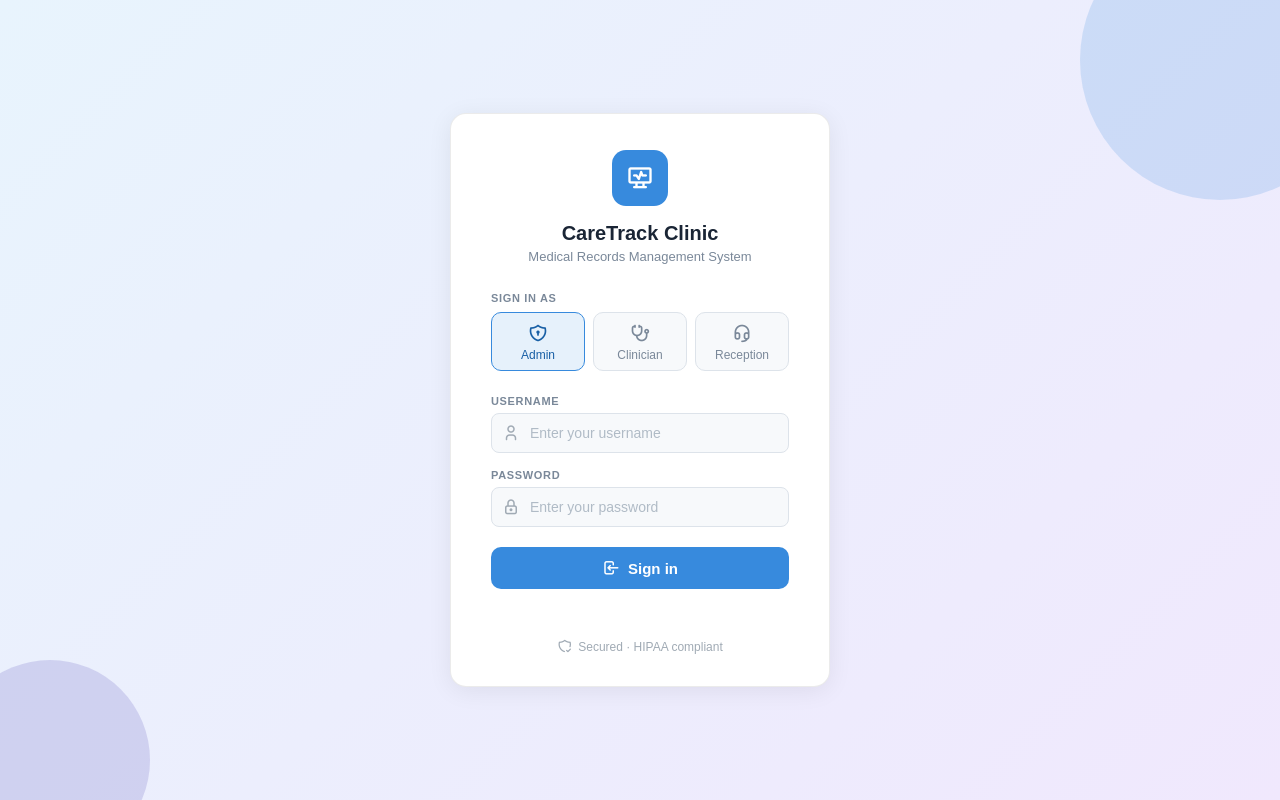
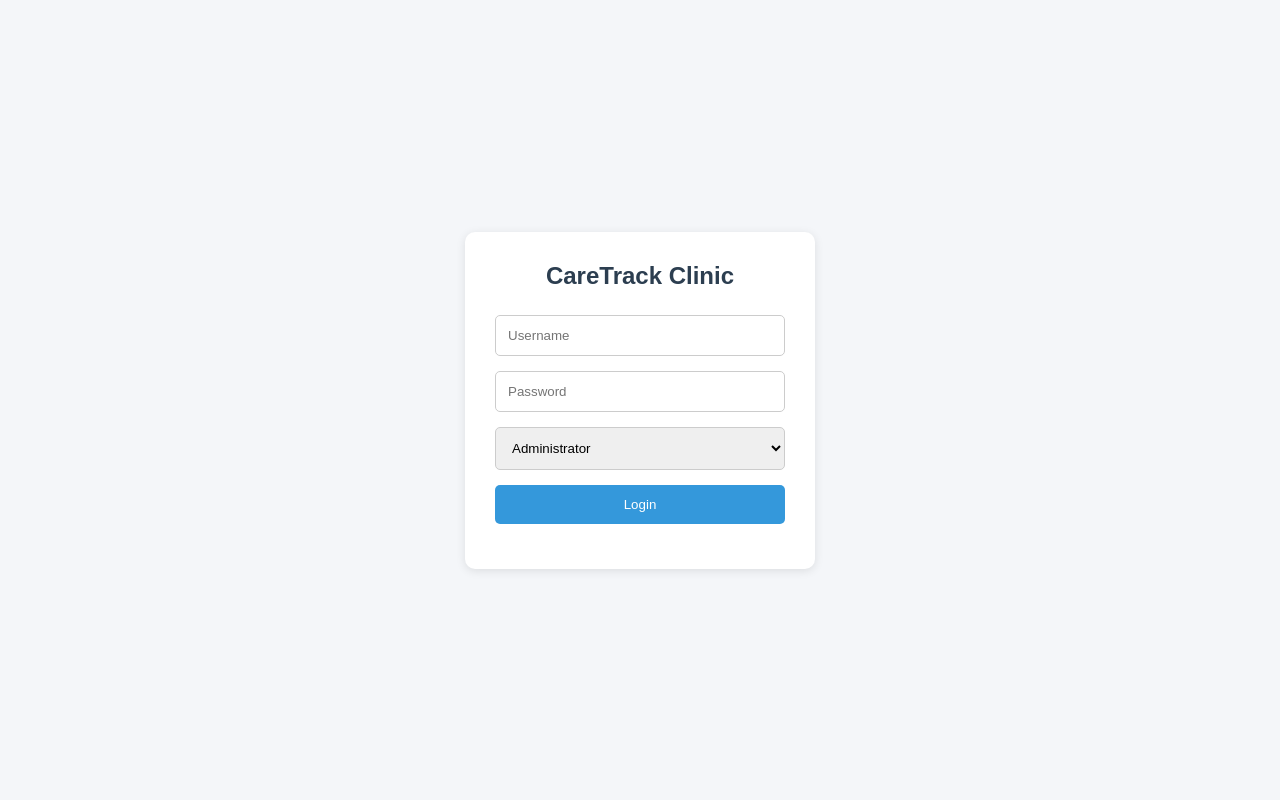
Before and after one commit to s1mpleUzb/caretrack, a plain HTML site: page frontend/login.html in a window 1280 px wide. Drawn offline with Linux system fonts and the light colour scheme.

Commit message:
fronted added finally 5

```diff
--- a/frontend/css/login.css
+++ b/frontend/css/login.css
@@ -1,248 +1,64 @@
-/* ── Reset ── */
-*,
-*::before,
-*::after {
+* {
   margin: 0;
   padding: 0;
   box-sizing: border-box;
 }
-
-/* ── Page ── */
 body.login-body {
   font-family: Arial, sans-serif;
-  background: linear-gradient(135deg, #e8f4fd 0%, #f0e8fd 100%);
-  min-height: 100vh;
+  background: #f4f6f9;
   display: flex;
+  justify-content: center;
   align-items: center;
-  justify-content: center;
-  position: relative;
-  overflow: hidden;
+  height: 100vh;
+}
+.login-container {
+  width: 350px;
+  background: white;
+  padding: 30px;
+  border-radius: 10px;
+  box-shadow: 0 2px 10px rgba(0, 0, 0, 0.1);
+}
+.login-container h2 {
+  text-align: center;
+  margin-bottom: 25px;
+  color: #2c3e50;
+}
+.login-container input,
+.login-container select {
+  width: 100%;
+  padding: 12px;
+  margin-bottom: 15px;
+  border: 1px solid #ccc;
+  border-radius: 5px;
+  outline: none;
 }
 
-/* ── Decorative circles ── */
-.deco-circle {
-  position: fixed;
-  border-radius: 50%;
-  pointer-events: none;
-  opacity: 0.18;
-}
-.deco-top {
-  width: 280px;
-  height: 280px;
-  background: #378add;
-  top: -80px;
-  right: -80px;
-}
-.deco-bottom {
-  width: 200px;
-  height: 200px;
-  background: #534ab7;
-  bottom: -60px;
-  left: -50px;
+.login-container input:focus,
+.login-container select:focus {
+  border-color: #3498db;
 }
 
-/* ── Card ── */
-.login-card {
-  position: relative;
-  z-index: 1;
+.login-container button {
   width: 100%;
-  max-width: 380px;
-  background: #ffffff;
-  border-radius: 16px;
-  border: 1px solid rgba(0, 0, 0, 0.08);
-  padding: 2.25rem 2.5rem 2rem;
-  box-shadow: 0 4px 24px rgba(0, 0, 0, 0.07);
+
+  padding: 12px;
+
+  border: none;
+
+  background: #3498db;
+  color: white;
+
+  border-radius: 5px;
+
+  cursor: pointer;
+
+  transition: 0.3s;
 }
 
-/* ── Brand ── */
-.brand-icon {
-  width: 56px;
-  height: 56px;
-  background: #378add;
-  border-radius: 14px;
-  display: flex;
-  align-items: center;
-  justify-content: center;
-  margin: 0 auto 1rem;
-  color: #ffffff;
-  font-size: 28px;
+.login-container button:hover {
+  background: #2980b9;
 }
-
-.brand-title {
+#message {
+  margin-top: 15px;
   text-align: center;
-  font-size: 20px;
-  font-weight: 600;
-  color: #1a2535;
-  margin-bottom: 4px;
 }
-
-.brand-subtitle {
-  text-align: center;
-  font-size: 13px;
-  color: #7a8899;
-  margin-bottom: 1.75rem;
-}
-
-/* ── Role pills ── */
-.role-label {
-  font-size: 11px;
-  font-weight: 600;
-  color: #7a8899;
-  text-transform: uppercase;
-  letter-spacing: 0.06em;
-  margin-bottom: 8px;
-}
-
-.role-pills {
-  display: flex;
-  gap: 8px;
-  margin-bottom: 1.5rem;
-}
-
-.role-pill {
-  flex: 1;
-  padding: 10px 6px 8px;
-  border-radius: 10px;
-  border: 1px solid #dde3ea;
-  background: #f7f9fb;
-  font-size: 12px;
-  font-weight: 500;
-  color: #7a8899;
-  cursor: pointer;
-  text-align: center;
-  display: flex;
-  flex-direction: column;
-  align-items: center;
-  gap: 5px;
-  transition:
-    border-color 0.15s,
-    color 0.15s,
-    background 0.15s;
-  font-family: Arial, sans-serif;
-}
-
-.role-pill i {
-  font-size: 20px;
-}
-
-.role-pill:hover {
-  border-color: #378add;
-  color: #378add;
-  background: #eef6fd;
-}
-
-.role-pill.active {
-  background: #e6f1fb;
-  border-color: #378add;
-  color: #185fa5;
-}
-
-/* ── Fields ── */
-.field-group {
-  margin-bottom: 1rem;
-}
-
-.field-label {
-  display: block;
-  font-size: 11px;
-  font-weight: 600;
-  color: #7a8899;
-  text-transform: uppercase;
-  letter-spacing: 0.06em;
-  margin-bottom: 6px;
-}
-
-.field-wrap {
-  position: relative;
-  display: flex;
-  align-items: center;
-}
-
-.field-wrap i {
-  position: absolute;
-  left: 11px;
-  font-size: 18px;
-  color: #a0aab4;
-  pointer-events: none;
-}
-
-.field-wrap input {
-  width: 100%;
-  padding: 11px 12px 11px 38px;
-  border: 1px solid #dde3ea;
-  border-radius: 8px;
-  font-size: 14px;
-  color: #1a2535;
-  background: #f7f9fb;
-  outline: none;
-  transition:
-    border-color 0.15s,
-    background 0.15s;
-  font-family: Arial, sans-serif;
-}
-
-.field-wrap input::placeholder {
-  color: #b0bbc6;
-}
-
-.field-wrap input:focus {
-  border-color: #378add;
-  background: #ffffff;
-}
-
-/* ── Submit button ── */
-.login-btn {
-  width: 100%;
-  margin-top: 1.25rem;
-  padding: 12px;
-  font-size: 15px;
-  font-weight: 600;
-  background: #378add;
-  color: #ffffff;
-  border: none;
-  border-radius: 10px;
-  cursor: pointer;
-  display: flex;
-  align-items: center;
-  justify-content: center;
-  gap: 8px;
-  transition: background 0.2s;
-  font-family: Arial, sans-serif;
-}
-
-.login-btn i {
-  font-size: 18px;
-}
-
-.login-btn:hover {
-  background: #185fa5;
-}
-
-.login-btn:active {
-  background: #0c447c;
-  transform: scale(0.99);
-}
-
-/* ── Message ── */
-#message {
-  margin-top: 12px;
-  text-align: center;
-  font-size: 13px;
-  color: #e05050;
-  min-height: 18px;
-}
-
-/* ── Secure note ── */
-.secure-note {
-  display: flex;
-  align-items: center;
-  justify-content: center;
-  gap: 6px;
-  margin-top: 1.25rem;
-  font-size: 12px;
-  color: #a0aab4;
-}
-
-.secure-note i {
-  font-size: 15px;
-}
--- a/frontend/login.html
+++ b/frontend/login.html
@@ -3,81 +3,28 @@
   <head>
     <meta charset="UTF-8" />
     <meta name="viewport" content="width=device-width, initial-scale=1.0" />
-    <title>CareTrack Clinic – Login</title>
-    <link
-      rel="stylesheet"
-      href="https://cdn.jsdelivr.net/npm/@tabler/icons-webfont@3.19.0/dist/tabler-icons.min.css"
-    />
+    <title>MRMS Login</title>
+
     <link rel="stylesheet" href="css/login.css" />
   </head>
+
   <body class="login-body">
-    <div class="deco-circle deco-top"></div>
-    <div class="deco-circle deco-bottom"></div>
+    <div class="login-container">
+      <h2>CareTrack Clinic</h2>
 
-    <div class="login-card">
-      <div class="brand-icon">
-        <i class="ti ti-heart-rate-monitor"></i>
-      </div>
-      <h1 class="brand-title">CareTrack Clinic</h1>
-      <p class="brand-subtitle">Medical Records Management System</p>
+      <form id="loginForm">
+        <input type="text" id="username" placeholder="Username" required />
+        <input type="password" id="password" placeholder="Password" required />
 
-      <p class="role-label">Sign in as</p>
-      <div class="role-pills" id="rolePills">
-        <button class="role-pill active" data-role="admin" type="button">
-          <i class="ti ti-shield-lock"></i>
-          Admin
-        </button>
-        <button class="role-pill" data-role="clinician" type="button">
-          <i class="ti ti-stethoscope"></i>
-          Clinician
-        </button>
-        <button class="role-pill" data-role="receptionist" type="button">
-          <i class="ti ti-headset"></i>
-          Reception
-        </button>
-      </div>
-
-      <form id="loginForm" novalidate>
-        <div class="field-group">
-          <label class="field-label" for="username">Username</label>
-          <div class="field-wrap">
-            <i class="ti ti-user"></i>
-            <input
-              type="text"
-              id="username"
-              placeholder="Enter your username"
-              required
-            />
-          </div>
-        </div>
-
-        <div class="field-group">
-          <label class="field-label" for="password">Password</label>
-          <div class="field-wrap">
-            <i class="ti ti-lock"></i>
-            <input
-              type="password"
-              id="password"
-              placeholder="Enter your password"
-              required
-            />
-          </div>
-        </div>
-
-        <button class="login-btn" type="submit">
-          <i class="ti ti-login"></i>
-          Sign in
-        </button>
+        <select id="role">
+          <option value="admin">Administrator</option>
+          <option value="clinician">Clinician</option>
+          <option value="receptionist">Receptionist</option>
+        </select>
+        <button type="submit">Login</button>
       </form>
-
       <p id="message"></p>
-
-      <div class="secure-note">
-        <i class="ti ti-shield-check"></i>
-        Secured · HIPAA compliant
-      </div>
     </div>
-
-    <script src="login.js"></script>
+    <script src="js/login.js"></script>
   </body>
 </html>
```
